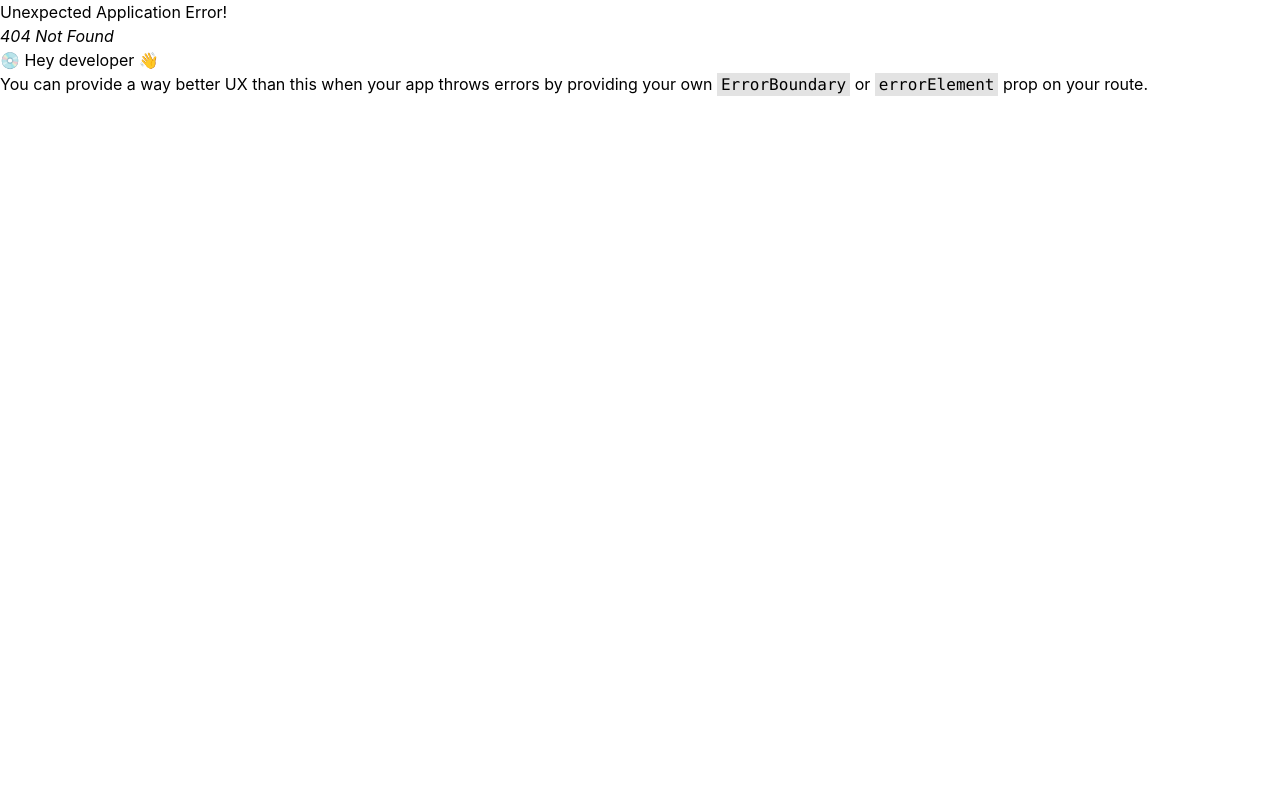
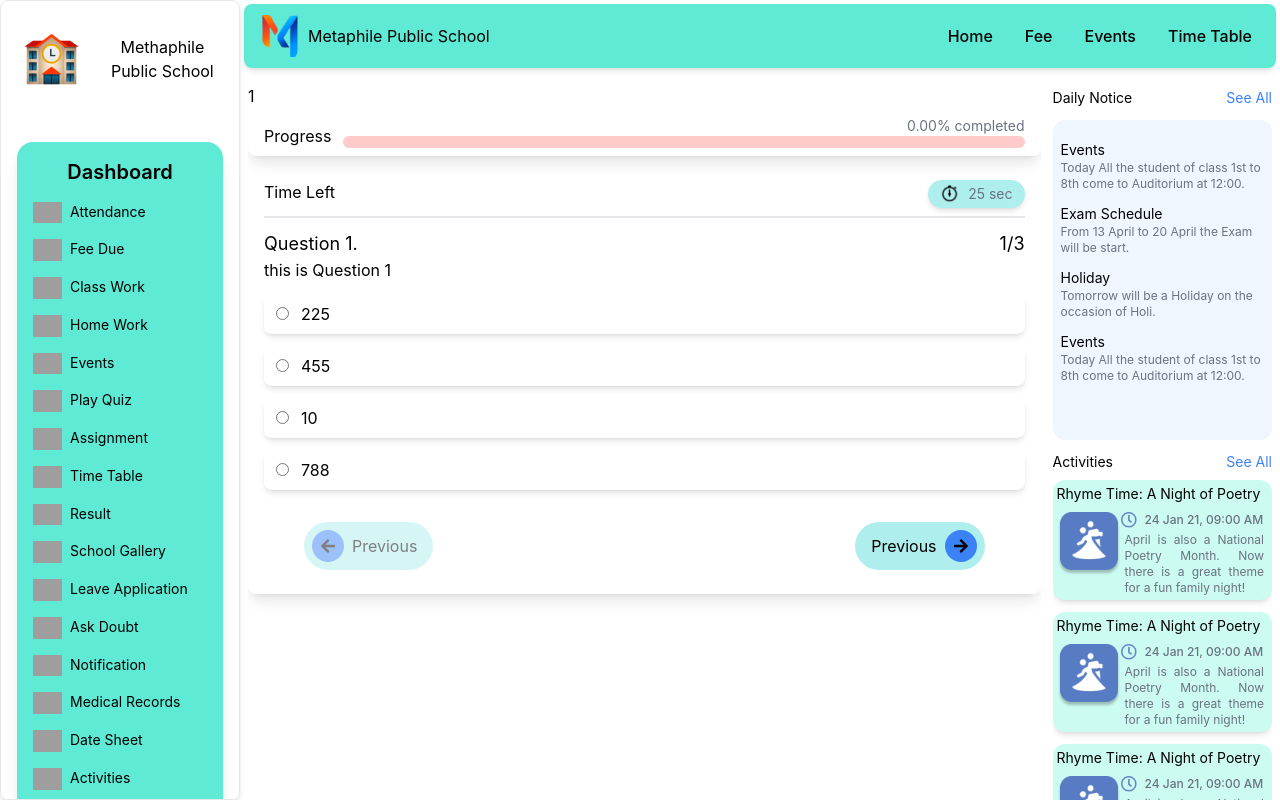
Before and after one commit to TheMetaphile/ERP, a React (Vite) app: page /quiz/1 in a window 1280 px wide. Before the commit this address had no page. Built offline with nearby package versions, Linux system fonts and the light colour scheme; grey boxes are pictures that could not be loaded.

Commit message:
Quiz question screen complete

```diff
--- a/package.json
+++ b/package.json
@@ -16,6 +16,7 @@
     "react-chartjs-2": "^5.2.0",
     "react-circular-progressbar": "^2.1.0",
     "react-dom": "^18.2.0",
+    "react-icons": "^5.1.0",
     "react-router-dom": "^6.22.3"
   },
   "devDependencies": {
--- a/src/components/event/border.jsx
+++ b/src/components/event/border.jsx
@@ -7,7 +7,7 @@ export default function Border() {
     <div className="flex flex-col w-full h-screen overflow-y-auto items-start mt-2 ml-2 mr-3 no-scrollbar">
       <h1 className="text-lg">Events</h1>
 
-      <div className="flex flex-col h-fit w-full mt-2 mb-3 bg-black shadow-lg rounded-lg py-3 px-3">
+      <div className="flex flex-col h-fit w-full mt-2 mb-3 bg-white shadow-lg rounded-lg py-3 px-3">
   <div className="w-fit px-4 py-2 bg-green-400 rounded-lg shadow-md text-center self-center">
     Upcoming Events
   </div>
--- a/src/components/quiz/quiz.css
+++ /dev/null
@@ -1,50 +0,0 @@
-.quiz{
-    margin-top: 8px;
-    text-align: left;
-    padding-left: 15px;
-     margin-left: -5px;
-        height:100%;
-     width: 61vw;
-    }
-.quiz h3{
-    font-size: 22px;
-    margin: 15px 0 5px 0;
-}
-
-.quiz-section{
-    width: 95%;
-    height: 87%;
-    border-radius: 10px;
-    background-color: rgb(239, 240, 240);
-    margin-top: 23px;
-    box-shadow: 0 10px 14px rgba(3, 3, 3, 0.1);
-    border: 2px solid grey;
-}
-.time{
-    display: flex;
-    justify-content: space-between;
-    font-size: 18px;
-    padding-left: 10px;
-    color: rgb(28, 27, 27);
-    padding-top: 20px;
-    padding-left: 20px;
-    padding-right: 20px;
-    font-weight: 500;
-
-}
-.quiz-section .time2{
-    padding-right: 3px;
-    padding-left:10px;
-    letter-spacing: 2px;
-    border-radius: 8px;
-    background-color: rgb(124, 205, 205);
-    box-shadow: 0 10px 14px rgba(3, 3, 3, 0.1);
-    text-align: center;
-}
- .quiz-section span:hover {
-    color: rgb(83, 83, 254);
-
-
-
-
-}
--- a/src/components/quiz/quiz.jsx
+++ b/src/components/quiz/quiz.jsx
@@ -1,16 +1,91 @@
+import React, { useState } from 'react';
+import Question from './utils/Question';
+import { useParams } from 'react-router-dom';
+import QuizProgressCard from './utils/QuizProgressCard.jsx';
+import CountDown from './utils/CountDown.jsx'; // Import the CountDown component
+import { FaArrowLeft, FaArrowRight } from 'react-icons/fa';
 
-import './quiz.css';
-import Question from './utils/Question';
-export default function Quiz() {
+function Quiz() {
+  let { subject } = useParams();
+  subject = subject.charAt(0).toUpperCase() + subject.slice(1);
+  const [currentQuestionIndex, setCurrentQuestionIndex] = useState(0);
+  const [answers, setAnswers] = useState({}); // Initialize answers object
+  const questions = [
+    { id: 1, text: 'this is Question 1', options: ['225', '455', '10', '788'] },
+    { id: 2, text: 'this is Question 2', options: ['54', '684', '19//740', '987465'] },
+    { id: 3, text: 'this is Question 3', options: ['9/7', '35', '6846', '0'] },
+    // Add more questions as needed
+  ];
+
+  const goToPreviousQuestion = () => {
+    if (currentQuestionIndex > 0) {
+      setCurrentQuestionIndex(currentQuestionIndex - 1);
+    }
+  };
+
+  const onSelectAnswer = (answer) => {
+    setAnswers(prevAnswers => ({
+      ...prevAnswers,
+      [questions[currentQuestionIndex].id]: answer
+    }));
+  };
+
+  const goToNextQuestion = () => {
+    if (currentQuestionIndex < questions.length - 1) {
+      setCurrentQuestionIndex(currentQuestionIndex + 1);
+    }
+  };
+
   return (
-    <div className='quiz'>
-         <h3> Math Quiz</h3>
-    <div className='quiz-section'>
-          <h5  className='time'>Time Left <span className='time2'>10 sec</span></h5>
-          <Question Question="What is the highest common factor of the numbers 30 and 132 ?"/>
-       <div class className="content"></div>
-       <h4  className='time'> 1 of 10 Questions<span className='time2'>Next Question</span></h4>
+    <div className='flex flex-col w-full h-screen overflow-y-auto items-start mt-2 ml-2 mr-3'>
+      <h1>{subject}</h1>
+      <QuizProgressCard currentQuestionIndex={currentQuestionIndex} len={questions.length} />
+      <div className="w-full rounded-lg shadow-lg px-4 py-2 mt-4">
+        <CountDown next={goToNextQuestion} seconds={30} />
+        <hr className='border-t-2 mt-2 mb-3' />
+
+        <div className="w-full transition-all duration-300">
+          <Question key={questions[currentQuestionIndex].id} onSelectAnswer={onSelectAnswer} question={questions[currentQuestionIndex]} Qno={currentQuestionIndex} len={questions.length} answers={answers} />
+        </div>
+
+        <div className="flex justify-between mt-4 px-10 py-4">
+
+          <div className='flex items-center'>
+            <button
+              onClick={goToPreviousQuestion}
+              disabled={currentQuestionIndex === 0}
+              className="flex p-2 items-center bg-secondary text-white rounded-full disabled:opacity-50"
+            >
+
+              <div className='bg-blue-500 p-2 rounded-full'>
+              <FaArrowLeft className='text-black' />
+              </div>
+              <h1 className='text-base text-black pl-2 pr-2'>Previous</h1>
+            </button>
+
+          </div>
+
+          <div className='flex items-center'>
+            <button
+              onClick={goToNextQuestion}
+              disabled={currentQuestionIndex === questions.length-1}
+              className="flex p-2 items-center bg-secondary text-white rounded-full disabled:opacity-50"
+            >
+
+
+              <h1 className='text-base text-black pl-2 pr-2'>Previous</h1>
+              <div className='bg-blue-500 p-2 rounded-full'>
+              <FaArrowRight className='text-black' />
+              </div>
+            </button>
+
+          </div>
+
+        </div>
+
+      </div>
     </div>
-    </div>
-  )
+  );
 }
+
+export default Quiz;
--- /dev/null
+++ b/src/components/quiz/utils/CountDown.jsx
@@ -0,0 +1,35 @@
+import { useEffect, useState } from 'react';
+import clock from './../../../assets/clock.png'
+
+export default function CountDown({ seconds, next }) {
+    const [count, setCount] = useState(seconds);
+
+    useEffect(() => {
+      const timer = setInterval(() => {
+        setCount(prevCount => prevCount - 1);
+      }, 1000);
+
+      // Cleanup function to clear the interval when the component unmounts
+      return () => clearInterval(timer);
+    }, []);
+
+    useEffect(() => {
+      if (count === 0) {
+        clearInterval();
+        if (next) {
+            setCount(seconds);
+            next();
+        }
+      }
+    }, [count, next]);
+    return (
+        <div className="flex w-full justify-between ">
+            <h1>Time Left</h1>
+            <div className='flex w-fit bg-secondary rounded-full shadow-md px-3 py-1 items-center'>
+                <img src={clock} alt="clock" className='w-5 h-5 mr-2' />
+                <h2 className='text-sm text-gray-500'>{count} sec</h2>
+            </div>
+
+        </div>
+    )
+}
--- a/src/components/quiz/utils/Question.css
+++ /dev/null
@@ -1,58 +0,0 @@
-.question{
-    width: fit-content;
-    margin-top: 30px;
-}
-.content {
-    display: flex;
-    white-space: nowrap;
-    width: fit-content;
-    border-bottom: 2px solid  gray; /* Change this to your desired color */
-    padding-bottom: 10px; /* Adjust padding as needed */
-    margin-bottom: 10px; /* Adjust margin as needed */
-  }
-  .quiz-section h2{
-    font-weight: 600;
-    text-align: center;
-    padding-left: 20px;
-  }
-.quiz-section p{
-   font-size: 16px;
-   padding-left: 10px;
-   text-align: center;
-   padding-right: 10px;
-   word-wrap: break-word;
-}
-.options  {
-    margin-top: 30px;
-    padding-left: 20px;
-
-}
-
-
-.options h5{
-    background-color: rgb(246, 225, 199);
-    box-shadow: 0 10px 14px rgba(3, 3, 3, 0.1);
-    width: 50%;
-    margin-bottom: 20px;
-    padding-left: 20px;
-    border-radius: 10px;
-    transition: all  5s ease-in;
-    justify-content:space-between;
-}
-
- .options .first{
-    background-color: rgb(216, 223, 229);
-    box-shadow: 0 10px 14px rgba(3, 3, 3, 0.1);
- }
- .options .second{
-    background-color: rgb(49, 122, 49);
-    box-shadow: 0 10px 14px rgba(3, 3, 3, 0.1);
- }
- .options .third{
-    background-color: rgb(247, 88, 67);
-    box-shadow: 0 10px 14px rgba(3, 3, 3, 0.1);
- }
- .options .fourth{
-    background-color: rgb(196, 200, 203);
-    box-shadow: 0 10px 14px rgba(3, 3, 3, 0.1);
- }
--- a/src/components/quiz/utils/Question.jsx
+++ b/src/components/quiz/utils/Question.jsx
@@ -1,18 +1,34 @@
-import './Question.css'
-//import Check from './../../../assets/Checkmark(1).png';
-export default function Question(props) {
-    return (
-        <div className='question'>
-            <div class className="content">
-                <h2>Question 1:-</h2>
-                <p>{props.Question}</p>
-            </div>
-            <div className='options' >
-                <h5 className='first'>A.<span >6</span></h5>
-               <h5 className='second' >B.<span>6</span>  </h5>
-                <h5 className='third'>C. <span>3</span></h5>
-                <h5 className='fourth'>D. <span>3</span></h5>
-            </div>
-        </div>
-    )
+import React from 'react';
+
+function Question({ question, onSelectAnswer, Qno, len ,answers}) {
+  const handleSelectAnswer = (option) => {
+    onSelectAnswer(option);
+  };
+
+  return (
+    <div className="w-full">
+      <div className='flex w-full justify-between text-lg'>
+        <h2>Question {Qno+1}. </h2>
+        <h2>{Qno+1}/{len}</h2>
+      </div>
+      <h3>{question.text}</h3>
+      <div className="flex flex-col">
+        {question.options.map((option, index) => (
+          <div key={index} className='rounded-lg shadow-md w-full px-3 py-2 mt-3' onClick={() => handleSelectAnswer(option)}>
+            <input
+              type="radio"
+              id={`${question.id}-${index}`}
+              name={`question-${question.id}`}
+              value={option}
+              checked={question.id in answers && answers[question.id] === option}
+              onChange={() => handleSelectAnswer(option)}
+            />
+            <label htmlFor={`${question.id}-${index}`} className='ml-3'>{option}</label>
+          </div>
+        ))}
+      </div>
+    </div>
+  );
 }
+
+export default Question;
--- /dev/null
+++ b/src/components/quiz/utils/QuizProgressCard.jsx
@@ -0,0 +1,13 @@
+import LinearProgressBar from './../../Home/utils/SubjectProgress/LinearProgressBar/LinearProgressBar.jsx'
+
+export default function QuizProgressCard(params) {
+    return (
+        <div className='flex flex-row w-full rounded-lg shadow-lg px-4 py-2  items-end' >
+            <h2 className='mr-3'>Progress</h2>
+            <div className='flex flex-col h-fit w-full items-end'>
+                <h3 className='w-fit text-gray-500 text-sm'>{((params.currentQuestionIndex / params.len) * 100).toFixed(2)}% completed</h3>
+                <div className='w-full'><LinearProgressBar value={params.currentQuestionIndex} max={params.len} /></div>
+            </div>
+        </div>
+    )
+}
--- a/src/helpers/menuItems.js
+++ b/src/helpers/menuItems.js
@@ -30,7 +30,7 @@ const menuItems = [
     image: "src/assets/Dashboard_quiz.png",
     alt: "Play Quiz image",
     text: "Play Quiz",
-    route: "/quiz"
+    route: "/quiz/physics"
   },
   {
     image: "src/assets/Dashboard_assignment.png",
--- a/src/main.jsx
+++ b/src/main.jsx
@@ -57,7 +57,7 @@ const router = createBrowserRouter([
         element: <Receipt/>,
       },
       {
-        path: "/quiz",
+        path: "/quiz/:subject",
         element: <Quiz/>,
       },
       {
--- a/tailwind.config.js
+++ b/tailwind.config.js
@@ -12,6 +12,7 @@ export default {
       colors: {
         aquamarine: '#7FFFD4',
         wheat: '#F5DEB3',
+        secondary: "#AEEEED"
       },
     },
   },
```
Also changed, not shown: src/assets/clock.png (added), 1 other file (tests, documents, lock files or other folders).
